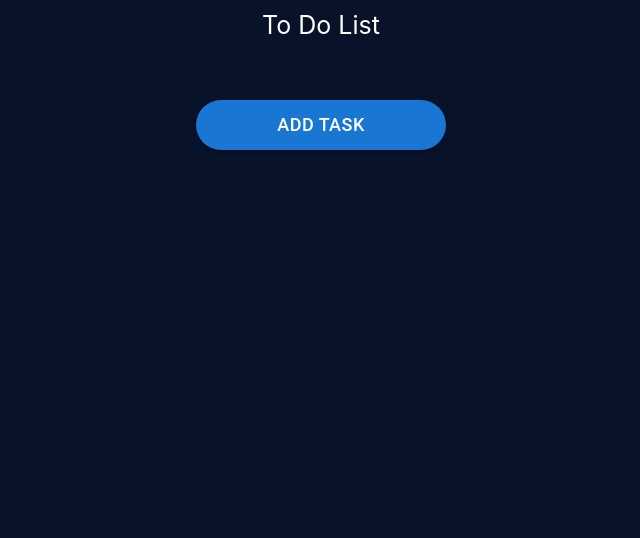
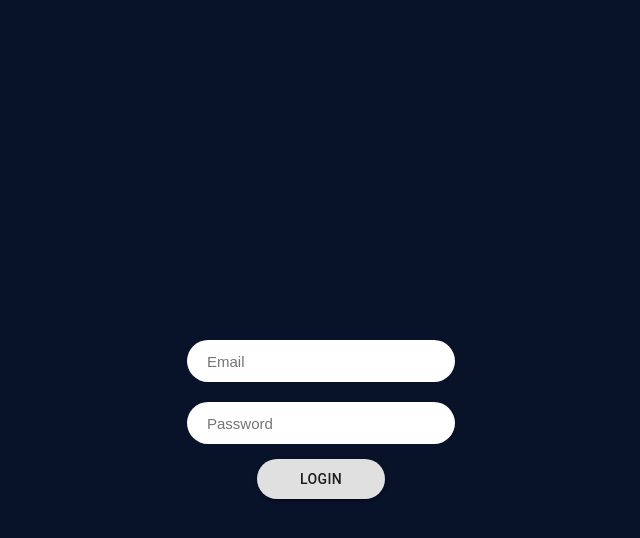
Before and after one commit to Darshan-v2/React-App, a React (Create React App) app in the folder To-Do-app/: page / in a window 1280 px wide. Shown: the top 538 px of the page, without its empty margins (319-959 px from the left). Built offline with nearby package versions, Linux system fonts and the light colour scheme.

Commit message:
To Do App

```diff
--- a/To-Do-app/src/App.css
+++ b/To-Do-app/src/App.css
@@ -1,4 +1,4 @@
-body{
+body {
   background-color: #081229;
 }
 
@@ -16,12 +16,12 @@ body{
   font-size: 18px;
 }
 
-.taskList {
+.tableTaskList {
   display: flex;
   justify-content: center;
 }
 
-.task {
+.tableTask {
   display: flex;
   padding: 10px 15px 10px 5px;
   width: 40%;
@@ -33,10 +33,14 @@ body{
   flex-wrap: wrap;
   margin-bottom: 20px;
   background-color: white;
+  position: relative;
+  column-gap: 30px;
 }
 
-.tList {
+.task {
   display: flex;
+  position: relative;
+  gap: 75px;
 }
 
 #btn-delete {
@@ -48,6 +52,8 @@ body{
   flex-wrap: nowrap;
   transition: 0.3s;
   cursor: pointer;
+  position: relative;
+  bottom: 12px;
 }
 
 #btn-delete:hover {
@@ -57,30 +63,79 @@ body{
 #btn-edit {
   cursor: pointer;
   transition: 0.3s;
+  position: relative;
+  top: 14px;
+  right: 40px;
 }
 
 #btn-edit:hover {
   transform: scale(1.2);
 }
 
-#btn-agree{
+#btn-agree {
   color: red;
 }
 
-#tableHeader{
-  width: 40%;
+.email {
+  color: white;
+  display: flex;
+  flex-direction: row-reverse;
   position: relative;
-  top: -130px;
-  left: 552px;
+  right: 70px;
+  bottom: 50px;
 }
 
-#tableRow {
-  width: 50%;
-  background-color: white;
+#logout {
+  color: #ff7272;
+  float: right;
+  position: relative;
+  bottom: 88px;
+  right: 35px;
+  font-size: 25px;
+  cursor: pointer;
+  transition: 0.3s;
 }
 
-#tableRowAlign{
+#logout:hover {
+  transform: scale(1.2);
+}
+
+.inputBox {
   display: flex;
-  justify-content: center;
+  flex-direction: column;
+  align-items: center;
   flex-wrap: wrap;
+  position: relative;
+  top: 350px;
 }
+
+.emailInputBox {
+  position: relative;
+  bottom: 10px;
+  height: 40px;
+  border-radius: 25px;
+  border: none;
+  width: 20%;
+}
+
+.passwordInputBox {
+  position: relative;
+  top: 10px;
+  height: 40px;
+  border-radius: 25px;
+  border: none;
+  width: 20%;
+}
+
+#btn-login {
+  position: relative;
+  top: 25px;
+  width: 10%;
+  height: 40px;
+  border-radius: 20px;
+}
+
+input, input::placeholder {
+  padding-left: 10px;
+  font-size: 15px;
+}
--- a/To-Do-app/src/App.tsx
+++ b/To-Do-app/src/App.tsx
@@ -1,15 +1,114 @@
-import React from 'react'
+import React, { useState } from 'react'
+import axios from 'axios'
+import './App.css'
 import Header from './Components/Header'
-import './App.css'
 import AddTask from './Components/AddTask'
+import PowerSettingsNewIcon from '@mui/icons-material/PowerSettingsNew'
+import Dialog from '@mui/material/Dialog'
+import DialogActions from '@mui/material/DialogActions'
+import DialogContent from '@mui/material/DialogContent'
+import DialogContentText from '@mui/material/DialogContentText'
+import DialogTitle from '@mui/material/DialogTitle'
+import { Button } from '@material-ui/core'
 
 function App() {
 
+  const [email, setEmail] = useState("")
+  const [password, setPassword] = useState("")
+  const [success, setSuccess] = React.useState(false)
+  const [open, setOpen] = useState(false)
+
+  const openSignoutModal = () => {
+    setOpen(true)
+  }
+
+  const closeSignoutModal = () => {
+    setOpen(false)
+  }
+
+  const handleEmail = (event: React.ChangeEvent<HTMLInputElement>) => {
+    event.preventDefault()
+    setEmail(event.target.value)
+  }
+
+  const handlePassword = (event: React.ChangeEvent<HTMLInputElement>) => {
+    event.preventDefault()
+    setPassword(event.target.value)
+  }
+
+  const logOut = () => {
+    setSuccess(false)
+    setEmail('')
+    setPassword('')
+  }
+
+  const handleSubmit = () => {
+    if (email === '' || password === '') {
+      alert('Invalid Email or Password')
+      setSuccess(false)
+    }
+
+    else {
+      axios.post('https://reqres.in/api/login', {
+        email: email,
+        password: password
+      })
+        .then(result => {
+          alert('Logged in Successful')
+          setSuccess(true)
+          console.log(result);
+          localStorage.setItem("token", result.data.token)
+        })
+        .catch(error => {
+          alert('Invalid Email or Password')
+          setSuccess(false)
+          console.log(error);
+        })
+    }
+  }
+
+  if (success) {
+
+    return (
+      <>
+        <Header />
+        <p className='email'>Welcome | {email} |</p>
+
+        <PowerSettingsNewIcon id='logout' onClick={openSignoutModal} />
+
+        <Dialog open={open} onClose={closeSignoutModal} >
+          <DialogTitle>
+            {"Confirm Delete"}
+          </DialogTitle>
+          <DialogContent>
+            <DialogContentText>
+              Are you sure you want to signout?
+            </DialogContentText>
+          </DialogContent>
+          <DialogActions>
+            <Button onClick={closeSignoutModal}>Cancel</Button>
+            <Button id="btn-agree" onClick={logOut}>
+              Sign-out
+            </Button>
+          </DialogActions>
+        </Dialog>
+
+        <AddTask />
+      </>
+    )
+  }
+
   return (
     <>
-      <Header />
-      <AddTask />
-
+      <div className='inputBox'>
+        <input type="text" placeholder="Email"
+          value={email}
+          onChange={handleEmail} className="emailInputBox" />
+        <input type="password" placeholder="Password"
+          value={password}
+          onChange={handlePassword} className="passwordInputBox" />
+        <Button variant='contained' onClick={handleSubmit} id='btn-login'>Login</Button>
+      </div>
     </>
   )
 }
--- a/To-Do-app/src/Components/AddTask.tsx
+++ b/To-Do-app/src/Components/AddTask.tsx
@@ -45,7 +45,6 @@ function AddTask() {
     }
 
     return (
-        <>
         <Grid>
             <Grid className='btn-flex'>
                 <Button id='btn-addtask' variant='contained' onClick={handleClickOpen}>Add Task</Button>
@@ -97,7 +96,6 @@ function AddTask() {
                 </form>
             </Dialog>
         </Grid>
-        </>
     )
 }
 
--- a/To-Do-app/src/Components/Header.tsx
+++ b/To-Do-app/src/Components/Header.tsx
@@ -1,6 +1,6 @@
 import React from 'react'
 import { makeStyles } from '@material-ui/core'
-import { Grid } from '@material-ui/core';
+import { Grid } from '@material-ui/core'
 
 const useStyles = makeStyles({
     header: {
@@ -8,6 +8,7 @@ const useStyles = makeStyles({
         color: 'white',
         fontSize: '25px',
         padding: '10px',
+        backgroundColor: '#162f40'
     },
 })
 
--- a/To-Do-app/src/Components/TodoTask.tsx
+++ b/To-Do-app/src/Components/TodoTask.tsx
@@ -1,32 +1,44 @@
-import React, { useState } from 'react'
+import React, { useEffect, useState } from 'react'
 import { ITask } from '../Interface'
 import EditIcon from '@mui/icons-material/Edit'
 import HighlightOffIcon from '@mui/icons-material/HighlightOff'
-import { Grid, TextField } from '@material-ui/core'
+import { Grid, TextField, makeStyles } from '@material-ui/core'
 import { Button } from '@material-ui/core'
 import Dialog from '@mui/material/Dialog'
 import DialogActions from '@mui/material/DialogActions'
 import DialogContent from '@mui/material/DialogContent'
 import DialogContentText from '@mui/material/DialogContentText'
 import DialogTitle from '@mui/material/DialogTitle'
-import { useForm} from "react-hook-form";
+import { useForm } from "react-hook-form"
 
+const useStyles = makeStyles({
+
+    validText: {
+        fontSize: 13,
+        color: '#ee2b2b'
+    }
+})
 interface IProps {
     task: ITask
     description: string
     id: number
     date: Date
 
-    onDelete(taskNameToDelete: number): void
+    onDelete(taskIdToDelete: number): void
     onEdit(taskEditId: number, taskEditName: string, taskEditDescription: string): void
 }
 
 const TodoTask = ({ task, onDelete, onEdit }: IProps) => {
 
+    const classes = useStyles()
     const [open, setOpen] = useState(false)
-    const [name, setName] = useState<string>(task.taskName)
-    const [description, setDescription] = useState<string>(task.description)
-    const { register, handleSubmit, formState, formState: { errors } } = useForm<ITask>({mode: 'onChange'})
+    const { register, handleSubmit, setValue, formState, formState: { errors } } = useForm<ITask>({ mode: 'onChange' })
+
+    useEffect(
+        () => {
+            setValue("taskName", task.taskName)
+            setValue("description", task.description)
+        }, [task])
 
     const openDeleteModal = () => {
         setOpen(true)
@@ -46,24 +58,23 @@ const TodoTask = ({ task, onDelete, onEdit }: IProps) => {
         setSave(false)
     }
 
-    const onSave = (data:ITask) => {
-     console.log(data);
-        setName(data.taskName)
-        setDescription(data.description)
+    const onSave = (data: ITask) => {
+        if (data.taskName != null && data.description != null)
+            onEdit(task.id, data.taskName, data.description)
     }
 
     return (
         <>
-            <Grid className='taskList'>
-                <Grid className='task'>
-                    <Grid>{task.id}.</Grid>
-                    <Grid>{task.taskName}</Grid>
-                    <Grid>{task.description}</Grid>
-                    <Grid>{task.date.toLocaleString()}</Grid>
+            <Grid>
+                <div className='tableTaskList'>
+                    <div className="tableTask">
+                        <td>{task.id}.</td>
+                        <td>{task.taskName}</td>
+                        <td>{task.description}</td>
+                        <td>{task.date.toLocaleString()}</td>
+                        <td>
                             <EditIcon onClick={openEditModal} id='btn-edit' />
                             <HighlightOffIcon onClick={openDeleteModal} id='btn-delete' />
-                </Grid>
-            </Grid>
 
                             {/* Delete Dialog */}
                             <Dialog open={open} onClose={closeDeleteModal} >
@@ -101,14 +112,8 @@ const TodoTask = ({ task, onDelete, onEdit }: IProps) => {
                                             type='text'
                                             fullWidth
                                             variant='outlined'
-                            value={name}
-
-                            // error
-                            onChange={(event: React.ChangeEvent<HTMLInputElement>) =>
-                                setName(event.target.value)
-                            }
                                         />
-                        {errors.taskName && <span>This field cannot be Empty</span>}
+                                        {errors.taskName && <span className={classes.validText}>This field cannot be Empty</span>}
                                         <TextField
                                             {...register('description', { required: true })}
                                             autoFocus
@@ -118,29 +123,27 @@ const TodoTask = ({ task, onDelete, onEdit }: IProps) => {
                                             type='text'
                                             fullWidth
                                             variant='outlined'
-                            value={description}
-                        onChange={(event: React.ChangeEvent<HTMLInputElement>) =>
-                            setDescription(event.target.value)
-                        }
                                         />
-                        {errors.description && <span>This field cannot be Empty</span>}
+                                        {errors.description && <span className={classes.validText}>This field cannot be Empty</span>}
                                     </DialogContent>
 
                                     <DialogActions>
                                         <Button onClick={closeEditModal}>Cancel</Button>
                                         <Button type='submit' variant='contained' color='primary' disabled={!formState.isValid}
                                             onClick={() => {
-                            onEdit(task.id, name, description);
+                                                onEdit(task.id, task.taskName, task.description);
                                                 // const multipleValues = getValues(["taskName", "description"]);
-                            closeEditModal();
+                                                closeEditModal()
                                             }}
                                         >
                                             Save</Button>
                                     </DialogActions>
                                 </form>
                             </Dialog>
-
-
+                        </td>
+                    </div>
+                </div>
+            </Grid>
         </>
     )
 }
```
Also changed, not shown: To-Do-app/src/Components/TodoTaskList.tsx (+25 -12 lines). Lines whose indentation alone changed are shown as unchanged.
